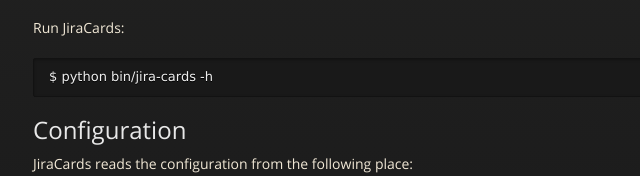
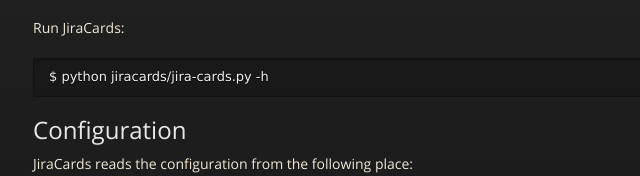
Before and after one commit to hypebeast/JiraCards, a plain HTML site: page index.html in a window 1280 px wide. Shown: the part 1397-1573 px from the top of the page, 282-922 px from the left. Drawn offline with nearby package versions, Linux system fonts and the light colour scheme.

Commit message:
Updated development setup section

```diff
--- a/index.html
+++ b/index.html
@@ -95,7 +95,7 @@ $ make env
 
 <p>Run JiraCards:</p>
 
-<pre><code>$ python bin/jira-cards -h
+<pre><code>$ python jiracards/jira-cards.py -h
 </code></pre>
 
 <h2>
```
